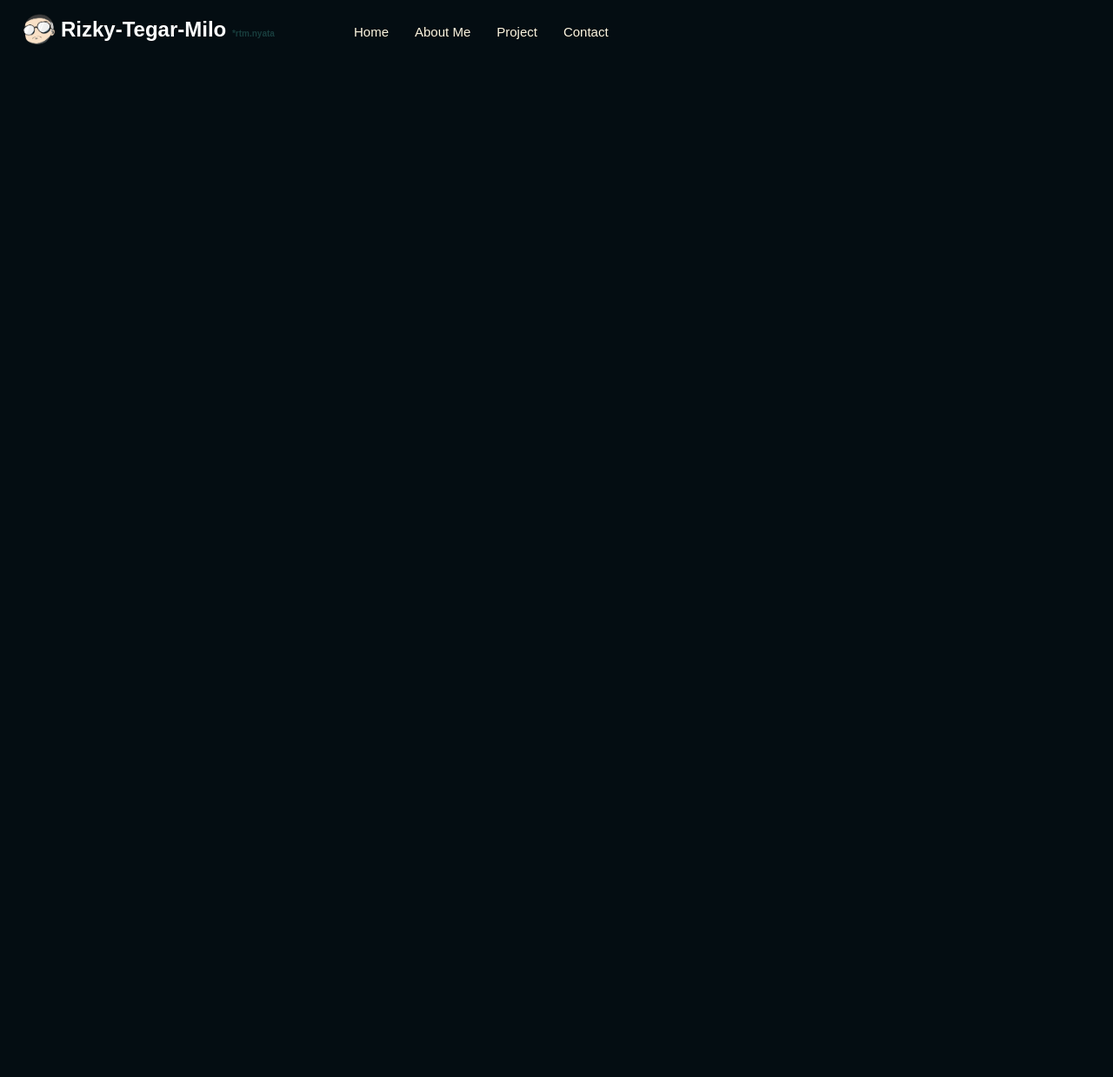
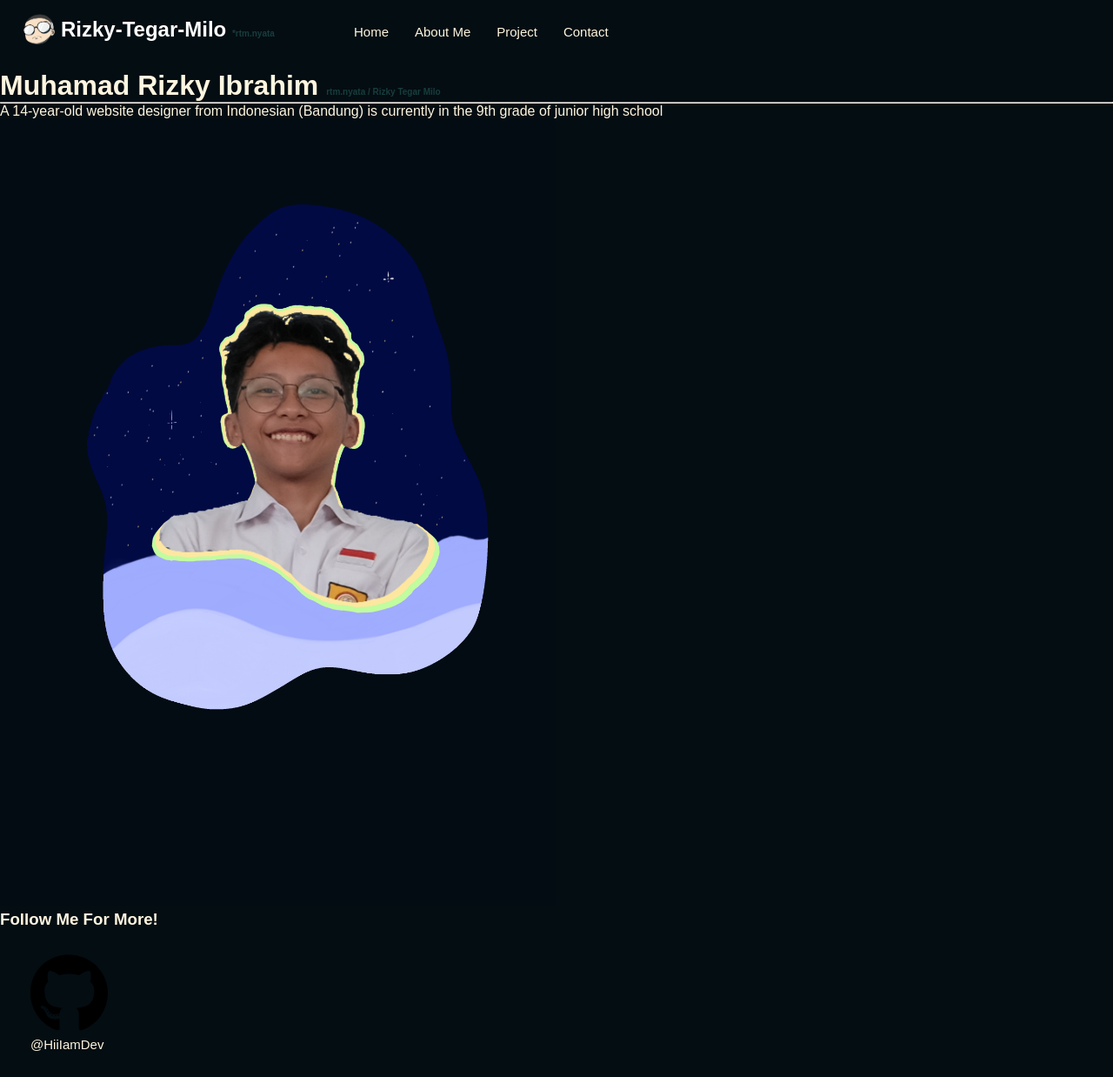
Before and after one commit to HiiIamDev/rtm.github.io, a plain HTML site: page index.html in a window 1280 px wide. Shown: the whole page at 87% size. Before the commit the page ends 800 px from the top, so only its background shows below. Drawn offline with Linux system fonts and the light colour scheme.

Commit message:
adding text for landing page

```diff
--- a/index.html
+++ b/index.html
@@ -4,6 +4,7 @@
     <meta charset="UTF-8">
     <link rel="shortcut icon" href="./Assets/MAIN-ASSETS/PROFILE-2.png" type="image/x-icon">
     <meta name="viewport" content="width=device-width, initial-scale=1.0">
+    <link rel="stylesheet" href="https://cdnjs.cloudflare.com/ajax/libs/font-awesome/6.2.0-beta3/css/all.min.css">
     <link rel="stylesheet" href="style.css">
     <title>Portfolio🐒</title>
 </head>
@@ -38,13 +39,27 @@
             <!-- Landing -->
             <div class="container-LP">
                 <div class="text-session">
-
+                    <h1>Muhamad Rizky Ibrahim <span class="block alias">rtm.nyata / Rizky Tegar Milo</span></h1>
+                    <hr>
+                    <p>A 14-year-old website designer from Indonesian <span class="alias-2">(Bandung)</span> is currently in the 9th grade of junior high school</p>
                 </div>
                 <div class="image-session">
-
+                    <img src="/Assets/MAIN-ASSETS/PROFILE-EXTERNAL.png" width="50%">
                 </div>
                 <div class="contact-me-session">
-
+                    <h3>Follow Me For More!</h3>
+                    <nav class="list-social-media">
+                        <ul>
+                            <li><a href="#">
+                                <img class="inline" src="./Assets/ICON/github.svg" alt="Github ICON">
+                                @HiiIamDev
+                            </a></li>
+                            <li><a href="#"></a></li>
+                            <li><a href="#"></a></li>
+                            <li><a href="#"></a></li>
+                            <li><a href="#"></a></li>
+                        </ul>
+                    </nav>
                 </div>
             </div>
         </div>
```
Also changed, not shown: Assets/ICON/facebook.svg (added), Assets/ICON/github.svg (added), Assets/ICON/instagram.svg (added).
